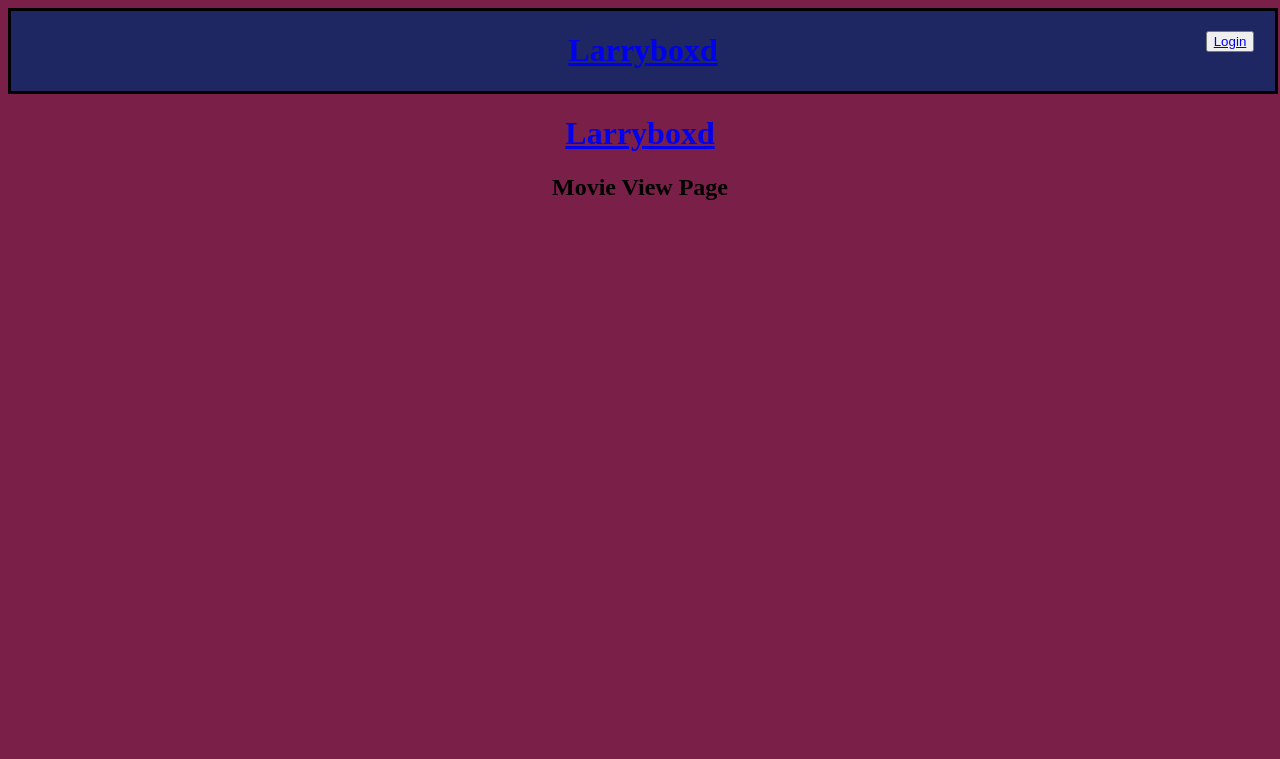
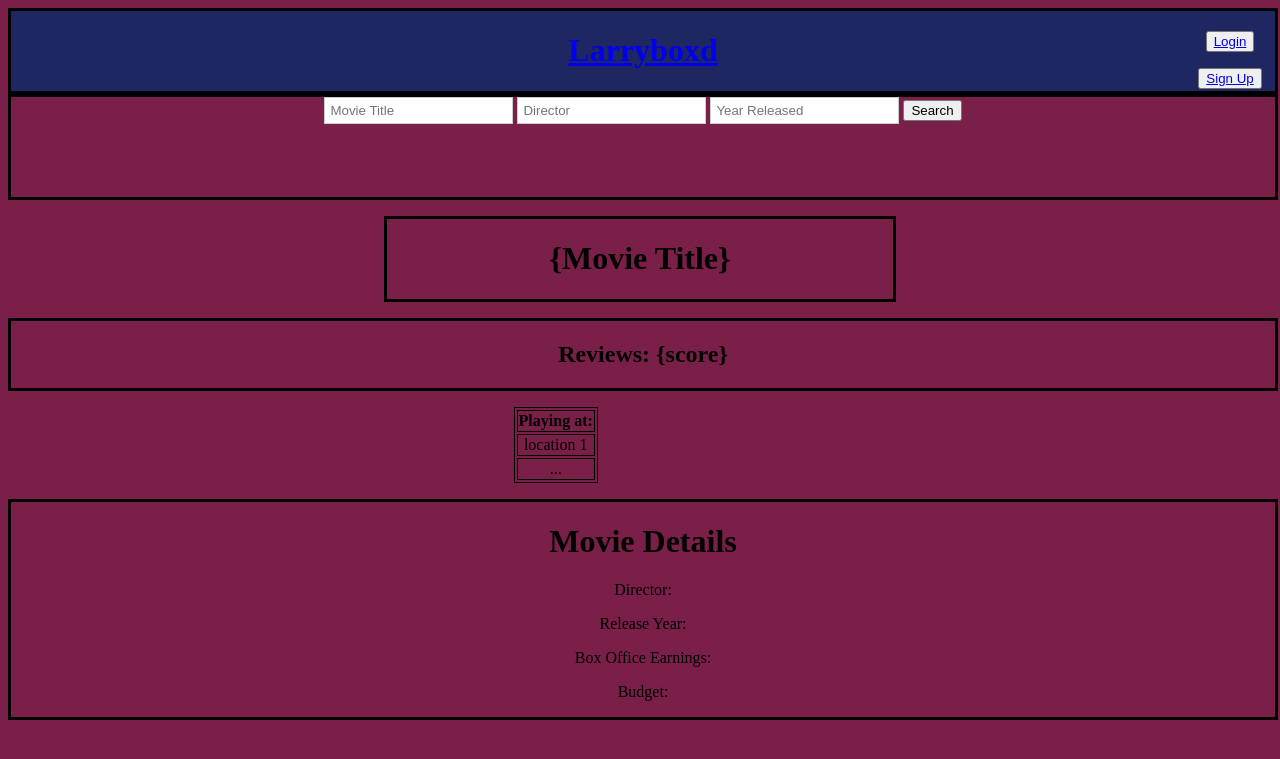
Before and after one commit to LandonPyko/larryboxd, a PHP site: page /templates/movie.html in a window 1280 px wide. Shown: the top 759 px of the page. Run offline with PHP 8.4, Linux system fonts and the light colour scheme.

Commit message:
buncha styling stuff

```diff
--- a/static/style.css
+++ b/static/style.css
@@ -1,6 +1,12 @@
 .search-bar {
-  display: flex;
+  width: 100%;
+  height: 100px;
+  margin: auto;
+  top: 30px;
+  text-align : center;
   align-items: center;
+  border: 3px solid black;
+
 }
 .search-field {
   padding: 5px;
@@ -29,16 +35,53 @@
 body {
 background-color: #7A2048;
 }
+table, th, td {
+  border:1px solid black;
+}
 
 .login {
-      position: absolute;
-      top: 10px;
-      right: 0px;
-      width: 70px;
-      padding: 10px;
+  position: absolute;
+  top: 10px;
+  right: 0px;
+  width: 70px;
+  padding: 10px;
 }
 .main {
+  align-items: center;
+  text-align: center;
+}
 
-  text-align : center;
+.name{
+  margin: auto;
+  align-items: center;
+  text-align: center;
+  width: 40%;
+  border: 3px solid #000000;
+}
 
+.tables{
+  margin: 0 auto;
+  width: 20%;
+  text-align: center;
+  align-items: center;
 }
+
+.details{
+  margin: auto;
+  text-align: center;
+  align-items: center;
+  width: 100%;
+  height: 100 px;
+  border: 3px solid #000000;
+}
+
+.grayBox{
+  margin: auto;
+  text-align: center;
+  align-items: center;
+  width: 50%;
+  bottom : 20px;
+  height: 150 px;
+  border: 3px solid #000000;
+  background: rgb(85, 83, 83);
+}
--- a/templates/movie.html
+++ b/templates/movie.html
@@ -1,55 +1,80 @@
 <!DOCTYPE html>
 <html>
 <head>
-<Title>Movie Review Website</Title>
-<link rel="stylesheet" href="static/style.css">
-    <style>
-        .top {
-          margin: auto;
-          width: 100%;
-          height: 40 px;
-          border: 3px solid #000000;
-          text-align : center;
-          position: relative;
-          background : #1E2761;
-        }
-        body {
-      background-color: #7A2048;
-      }
-
-        .login {
-              position: absolute;
-              top: 10px;
-              right: 0px;
-              width: 70px;
-              padding: 10px;
-        }
-        .main {
-
-          text-align : center;
-
-        }
-
-      </style>
+  <Title>Movie Review Website</Title>
+  <link rel="stylesheet" href="../static/style.css">
 
       </head>
-      <body>
+      <div class="top">
+    <h1><a href="index.html">Larryboxd</a></h1>
 
-      <div class="top">
-      <h1><a href="index.html">Larryboxd</a></h1>
-       <!-- Login Button -->
-       <div class = "login">
+
+    <div class = "login">
         <button>
          <a href="{{ url_for('login') }}">
           <span>
             Login
           </span>
         </a> </button>
-      </div>
-      </div>
-      <div class="main">
-<Title>Movie Review Website</Title>
-<h1><a href="index.html">Larryboxd</a></h1>
-<h2>Movie View Page</h2>
+        <span><p></p></span>
+        <button>
+         <a href="{{ url_for('create_account') }}">
+          <span>
+            Sign Up
+          </span>
+        </a> </button>
+    </div>
+</div>
+
+
+
+<div class= "main">
+
+  <form action="/movie_title_search" method="post">
+  <div class="search-bar">
+    <input type="text" class="search-field" name="title" placeholder="Movie Title">
+    <input type="text" class="search-field" name="director" placeholder="Director">
+    <input type="text" class="search-field" name="year_released" placeholder="Year Released">
+    <button type="submit" value="Submit">Search</button>
+  </div>
+  </form>
+
+  <span><p></p></span>
+  <div class="name">
+      <h1>{Movie Title}</h1>
+  </div>
+
+  <span><p></p></span>
+  <div class="details">
+    <h2> Reviews: {score}</h2>
+  </div>
+  <span><p></p></span>
+  <div class = "tables">
+    <table>
+        <tr>
+        <th>Playing at:</th>
+        </tr>
+        <tr>
+        <td>location 1</td>
+        </tr>
+        <tr>
+        <td>...</td>
+
+        </tr>
+    </table>
+  </div>
+
+
+  <span><p></p></span>
+  <div class="details">
+    <h1>Movie Details</h1>
+    <p>Director:</p>
+    <p>Release Year:</p>
+    <p>Box Office Earnings:</p>
+    <p>Budget:</p>
+
+
+</div>
+</div>
 
 </html>
```
Also changed, not shown: templates/create_account.html (+26 -6 lines), templates/create_review.html (+7 -27 lines), templates/index.html (+5 -5 lines), templates/login.html (+8 -5 lines), templates/review_created.html (+21 -7 lines), templates/reviews.html (+40 -2 lines), templates/search_results.html (+39 -4 lines), templates/theater.html (+74 -2 lines), templates/user.html (+57 -2 lines).
